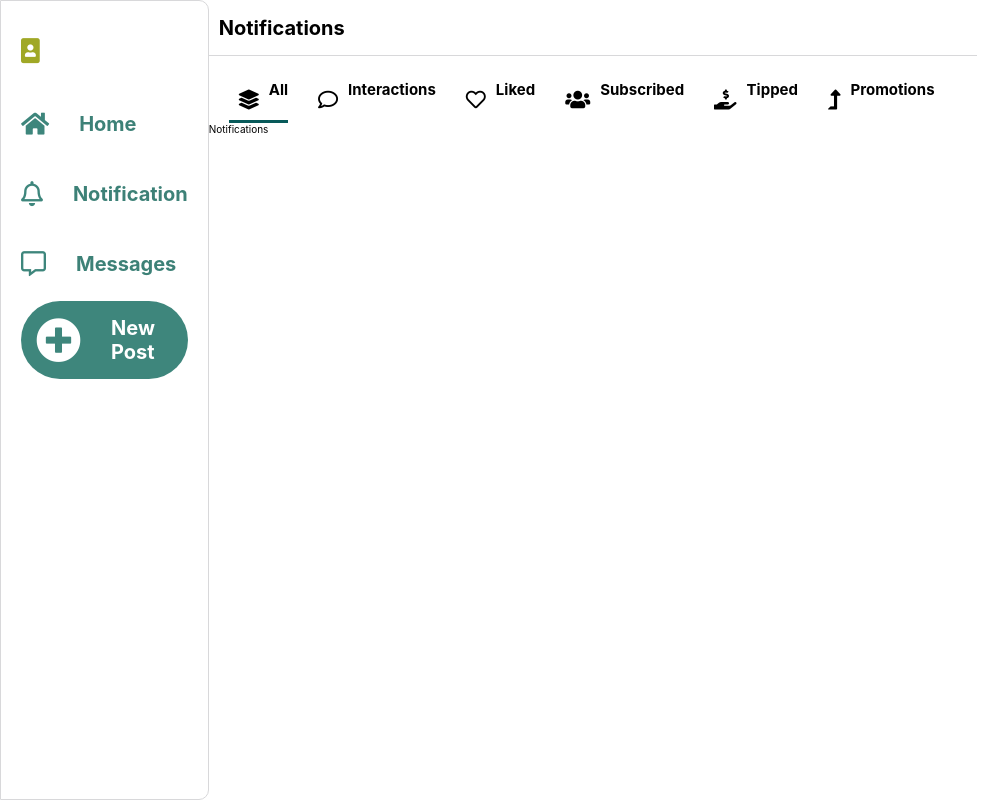
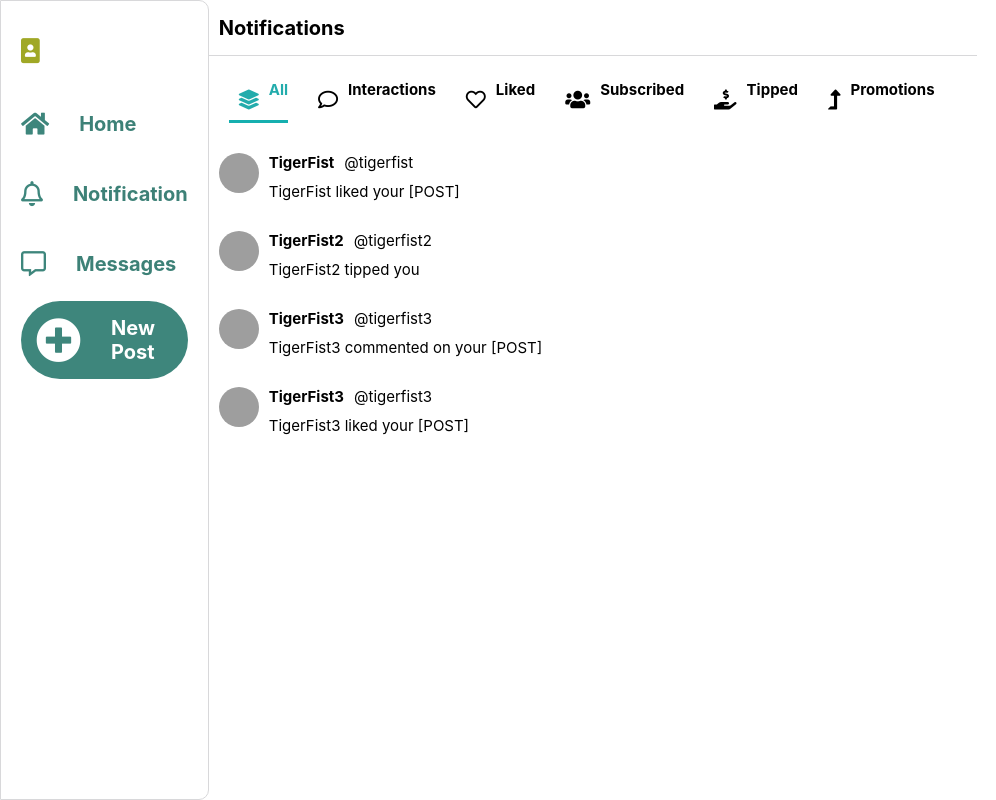
Before and after one commit to heritio/Bad, a React (Create React App) app in the folder client/: page /my/notification/all in a window 1280 px wide. Shown: the whole page, without its empty margins (0-996 px from the left). Built offline with nearby package versions, Linux system fonts and the light colour scheme; grey boxes are pictures that could not be loaded; a web font is replaced by a local one.

Commit message:
developed component for notification items and filter mechanism based on type of notification

```diff
--- a/client/src/pages/Notificationspage/Notificationspage.js
+++ b/client/src/pages/Notificationspage/Notificationspage.js
@@ -8,6 +8,58 @@ import Promotions from "./components/Promotions";
 import Subscribed from "./components/Subscribed";
 import Tipped from "./components/Tipped";
 export default function Notificationspage() {
+  let user1 = {
+    displayName: "TigerFist",
+    userHandler: "@tigerfist",
+    userImg:
+      "https://images.pexels.com/photos/3155588/pexels-photo-3155588.jpeg?auto=compress&cs=tinysrgb&dpr=2&h=650&w=940",
+  };
+  let user2 = {
+    displayName: "TigerFist2",
+    userHandler: "@tigerfist2",
+    userImg:
+      "https://images.pexels.com/photos/3155588/pexels-photo-3155588.jpeg?auto=compress&cs=tinysrgb&dpr=2&h=650&w=940",
+  };
+  let user3 = {
+    displayName: "TigerFist3",
+    userHandler: "@tigerfist3",
+    userImg:
+      "https://images.pexels.com/photos/3155588/pexels-photo-3155588.jpeg?auto=compress&cs=tinysrgb&dpr=2&h=650&w=940",
+  };
+  let ourNotifications = [
+    {
+      id: 1,
+      type: "liked",
+      displayName: user1.displayName,
+      userHandler: user1.userHandler,
+      textContent: `${user1.displayName} liked your [POST]`,
+      userImg: user1.userImg,
+    },
+    {
+      id: 2,
+      type: "tipped",
+      displayName: user2.displayName,
+      userHandler: user2.userHandler,
+      textContent: `${user2.displayName} tipped you`,
+      userImg: user2.userImg,
+    },
+    {
+      id: 3,
+      type: "interraction",
+      displayName: user3.displayName,
+      userHandler: user3.userHandler,
+      textContent: `${user3.displayName} commented on your [POST]`,
+      userImg: user3.userImg,
+    },
+    {
+      id: 4,
+      type: "liked",
+      displayName: user3.displayName,
+      userHandler: user3.userHandler,
+      textContent: `${user3.displayName} liked your [POST]`,
+      userImg: user3.userImg,
+    },
+  ];
   return (
     <div className="notification-page">
       <div className="notification-page__header">
@@ -68,16 +120,27 @@ export default function Notificationspage() {
         </ul>
 
         <Switch>
-          <Route path="/my/notification/" component={AllNotifications} exact />
-          <Route path="/my/notification/all" component={AllNotifications} />
-          <Route
-            path="/my/notification/interactions"
-            component={Interactions}
-          />
-          <Route path="/my/notification/liked" component={Liked} />
-          <Route path="/my/notification/subscribed" component={Subscribed} />
-          <Route path="/my/notification/tipped" component={Tipped} />
-          <Route path="/my/notification/promotions" component={Promotions} />
+          <Route path="/my/notification/" exact>
+            <AllNotifications ourNotifications={ourNotifications} />
+          </Route>
+          <Route path="/my/notification/all">
+            <AllNotifications ourNotifications={ourNotifications} />
+          </Route>
+          <Route path="/my/notification/interactions">
+            <Interactions ourNotifications={ourNotifications} />
+          </Route>
+          <Route path="/my/notification/liked">
+            <Liked ourNotifications={ourNotifications} />
+          </Route>
+          <Route path="/my/notification/subscribed">
+            <Subscribed ourNotifications={ourNotifications} />
+          </Route>
+          <Route path="/my/notification/tipped">
+            <Tipped ourNotifications={ourNotifications} />
+          </Route>
+          <Route path="/my/notification/promotions">
+            <Promotions ourNotifications={ourNotifications} />
+          </Route>
         </Switch>
       </div>
     </div>
--- a/client/src/pages/Notificationspage/components/AllNotifications.js
+++ b/client/src/pages/Notificationspage/components/AllNotifications.js
@@ -1,5 +1,11 @@
 import React from "react";
-
-export default function AllNotifications() {
-  return <div>Notifications</div>;
+import NotificationItem from "./NotificationItem";
+export default function AllNotifications(props) {
+  return (
+    <div>
+      {props.ourNotifications.map((notification) => {
+        return <NotificationItem item={notification} />;
+      })}
+    </div>
+  );
 }
--- a/client/src/pages/Notificationspage/components/Interactions.js
+++ b/client/src/pages/Notificationspage/components/Interactions.js
@@ -1,5 +1,15 @@
 import React from "react";
-
-export default function Interactions() {
-  return <div>Interactions</div>;
+import NotificationItem from "./NotificationItem";
+export default function Interactions(props) {
+  return (
+    <div>
+      {props.ourNotifications.map((notification) => {
+        if (notification.type === "interraction") {
+          return <NotificationItem item={notification} />;
+        } else {
+          return null;
+        }
+      })}
+    </div>
+  );
 }
--- a/client/src/pages/Notificationspage/components/Liked.js
+++ b/client/src/pages/Notificationspage/components/Liked.js
@@ -1,5 +1,15 @@
 import React from "react";
-
-export default function Liked() {
-  return <div>Liked</div>;
+import NotificationItem from "./NotificationItem";
+export default function Liked(props) {
+  return (
+    <div>
+      {props.ourNotifications.map((notification) => {
+        if (notification.type === "liked") {
+          return <NotificationItem item={notification} />;
+        } else {
+          return null;
+        }
+      })}
+    </div>
+  );
 }
--- a/client/src/pages/Notificationspage/components/Promotions.js
+++ b/client/src/pages/Notificationspage/components/Promotions.js
@@ -1,5 +1,15 @@
 import React from "react";
-
-export default function Promotions() {
-  return <div>Promotions</div>;
+import NotificationItem from "./NotificationItem";
+export default function Promotions(props) {
+  return (
+    <div>
+      {props.ourNotifications.map((notification) => {
+        if (notification.type === "promotion") {
+          return <NotificationItem item={notification} />;
+        } else {
+          return null;
+        }
+      })}
+    </div>
+  );
 }
--- a/client/src/pages/Notificationspage/components/Subscribed.js
+++ b/client/src/pages/Notificationspage/components/Subscribed.js
@@ -1,5 +1,15 @@
 import React from "react";
-
-export default function Subscribed() {
-  return <div>Subscribed</div>;
+import NotificationItem from "./NotificationItem";
+export default function Subscribed(props) {
+  return (
+    <div>
+      {props.ourNotifications.map((notification) => {
+        if (notification.type === "subscribed") {
+          return <NotificationItem item={notification} />;
+        } else {
+          return null;
+        }
+      })}
+    </div>
+  );
 }
--- a/client/src/pages/Notificationspage/components/Tipped.js
+++ b/client/src/pages/Notificationspage/components/Tipped.js
@@ -1,5 +1,15 @@
 import React from "react";
-
-export default function Tipped() {
-  return <div>Tipped</div>;
+import NotificationItem from "./NotificationItem";
+export default function Tipped(props) {
+  return (
+    <div>
+      {props.ourNotifications.map((notification) => {
+        if (notification.type === "tipped") {
+          return <NotificationItem item={notification} />;
+        } else {
+          return null;
+        }
+      })}
+    </div>
+  );
 }
--- a/client/src/style/app.css
+++ b/client/src/style/app.css
@@ -598,7 +598,12 @@ body {
 }
 
 .notification-page .active {
-  border-bottom: 3px solid #085a5a;
+  border-bottom: 3px solid #15afaf;
+}
+
+.notification-page .active h4,
+.notification-page .active i {
+  color: #23acac;
 }
 
 .notification-page__header {
@@ -692,4 +697,42 @@ body {
   margin: 1rem;
   font-size: 2rem;
 }
+
+.notification-page__item {
+  display: -webkit-box;
+  display: -ms-flexbox;
+  display: flex;
+  margin: 3rem 0 1rem 1rem;
+}
+
+.notification-page__item-img {
+  width: 4rem;
+  height: 4rem;
+  border-radius: 50%;
+}
+
+.notification-page__item-info {
+  font-size: 1.5rem;
+}
+
+.notification-page__item-user-info {
+  display: -webkit-box;
+  display: -ms-flexbox;
+  display: flex;
+  -ms-flex-wrap: wrap;
+      flex-wrap: wrap;
+}
+
+.notification-page__item-display-name {
+  margin-left: 1rem;
+}
+
+.notification-page__item-user-handler {
+  margin-left: 1rem;
+}
+
+.notification-page__item-text-content {
+  margin-left: 1rem;
+  margin-top: 1rem;
+}
 /*# sourceMappingURL=app.css.map */
--- a/client/src/style/notificationsstyle/_notificationsstyle.scss
+++ b/client/src/style/notificationsstyle/_notificationsstyle.scss
@@ -11,7 +11,12 @@
   user-select: none;
 
   .active {
-    border-bottom: 3px solid rgb(8, 90, 90);
+    border-bottom: 3px solid rgb(21, 175, 175);
+
+    h4,
+    i {
+      color: rgb(35, 172, 172);
+    }
   }
   &__header {
     top: 0;
@@ -72,4 +77,32 @@
       }
     }
   }
+  //notifications-item
+  &__item {
+    display: flex;
+    margin: 3rem 0 1rem 1rem;
+  }
+
+  &__item-img {
+    width: 4rem;
+    height: 4rem;
+    border-radius: 50%;
+  }
+  &__item-info {
+    font-size: 1.5rem;
+  }
+  &__item-user-info {
+    display: flex;
+    flex-wrap: wrap;
+  }
+  &__item-display-name {
+    margin-left: 1rem;
+  }
+  &__item-user-handler {
+    margin-left: 1rem;
+  }
+  &__item-text-content {
+    margin-left: 1rem;
+    margin-top: 1rem;
+  }
 }
```
Also changed, not shown: 1 other file (tests, documents, lock files or other folders).
